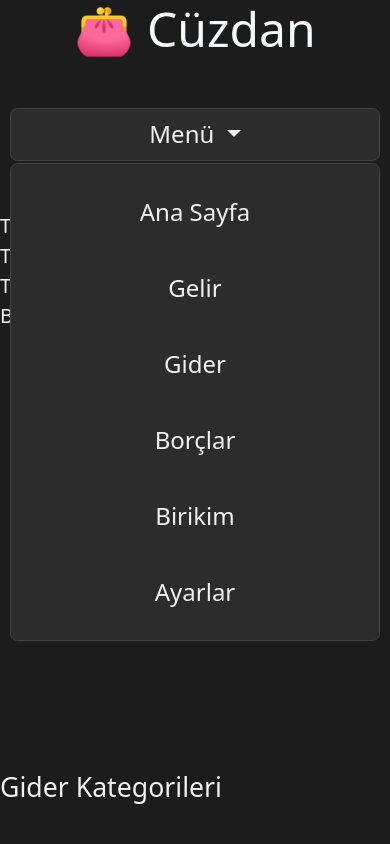
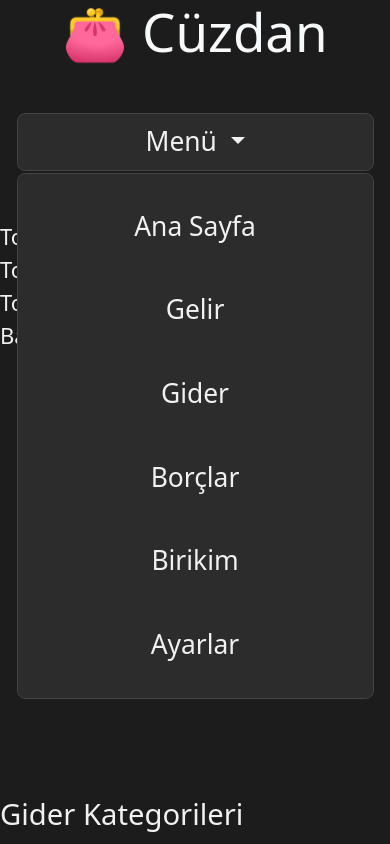
Before and after one commit to kutayatak/wallet, a plain HTML site: page index.html in a window 390 px wide. Both pictures are taken after a click on the button "Menü". Shown: the top 844 px of the page. Drawn offline with nearby package versions, Linux system fonts and the light colour scheme.

Commit message:
Update index.html

```diff
--- a/index.html
+++ b/index.html
@@ -106,8 +106,42 @@ function applySettings() {
 
   @media (max-width: 768px) {
     html {
-      font-size: 20px;
+      font-size: 22px;
     }
+
+    .container {
+      padding: 1rem;
+    }
+
+    .form-control,
+    .btn,
+    .dropdown-menu,
+    select,
+    .dropdown-item {
+      font-size: 1.35rem;
+    }
+
+    h1#appTitle {
+      font-size: 2.6rem;
+    }
+
+    .progress {
+      height: 1.5rem;
+    }
+
+    .dropdown-toggle {
+      font-size: 1.4rem;
+    }
+
+    .dropdown-menu {
+      min-width: 100% !important;
+      text-align: center;
+    }
+
+    .dropdown-item {
+      padding: 1.25rem;
+    }
+  }
 
     .container {
       padding: 0.75rem;
```
